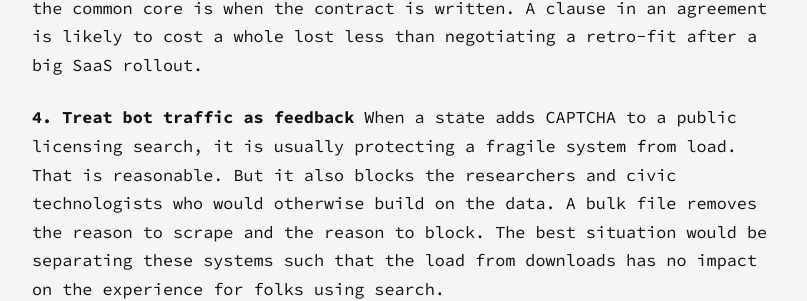
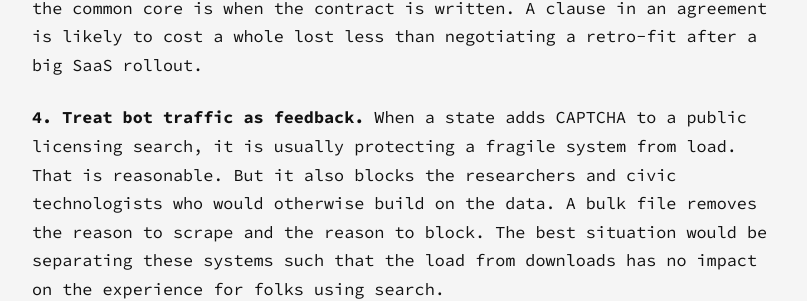
Before and after one commit to Ryan-Koch/ryan-koch.github.io, a Jekyll site: the page built from _posts/2026-11-25-The-Fifty-State-Data-Problem-in-Child-Care.md, in a window 1280 px wide and 900 px high, scrolled down 3889 px. Shown: the part 154-455 px from the top of the window, without its empty margins (233-1040 px from the left). Built offline with Jekyll 4.4.1, drawn with Linux system fonts in a browser that asks for light colours; comment, search, counter and statistics services are not loaded.

Commit message:
forgot a period

```diff
--- a/_posts/2026-11-25-The-Fifty-State-Data-Problem-in-Child-Care.md
+++ b/_posts/2026-11-25-The-Fifty-State-Data-Problem-in-Child-Care.md
@@ -61,7 +61,7 @@ A quick instinct would be to build out a Federal database solution. While that w
 
 **3. Write it into procurement.** Many of these portals were bought, not built. The cheapest moment to require a bulk export, a documented API and the common core is when the contract is written. A clause in an agreement is likely to cost a whole lost less than negotiating a retro-fit after a big SaaS rollout.
 
-**4. Treat bot traffic as feedback** When a state adds CAPTCHA to a public licensing search, it is usually protecting a fragile system from load. That is reasonable. But it also blocks the researchers and civic technologists who would otherwise build on the data. A bulk file removes the reason to scrape and the reason to block. The best situation would be separating these systems such that the load from downloads has no impact on the experience for folks using search.
+**4. Treat bot traffic as feedback.** When a state adds CAPTCHA to a public licensing search, it is usually protecting a fragile system from load. That is reasonable. But it also blocks the researchers and civic technologists who would otherwise build on the data. A bulk file removes the reason to scrape and the reason to block. The best situation would be separating these systems such that the load from downloads has no impact on the experience for folks using search.
 
 ## A practitioner's takeaway
 
```
